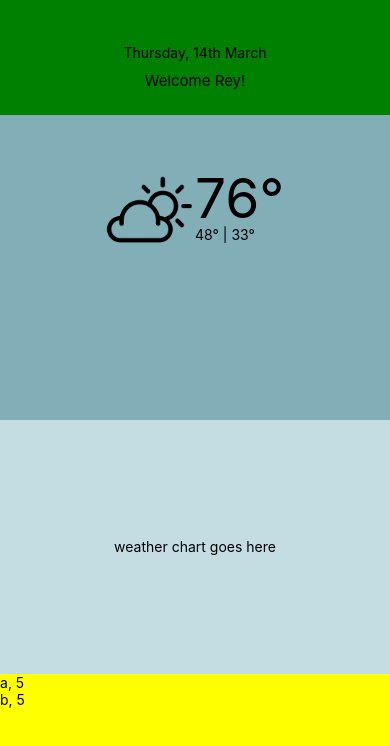
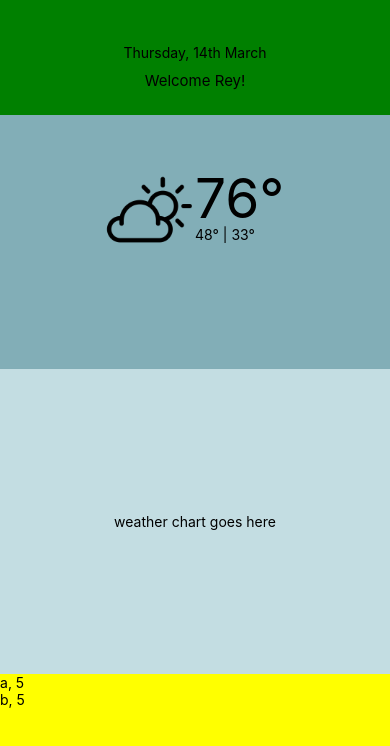
Before and after one commit to nurmerey/OutieApp, a React Native app: screen / in a window 390 px wide. Shown: the top 746 px of the page. Built offline with nearby package versions, Linux system fonts and the light colour scheme.

Commit message:
Move Chart to separate component

```diff
--- /dev/null
+++ b/components/Chart.js
@@ -0,0 +1,32 @@
+import React, { Component } from 'react';
+import {
+  Platform,
+  StyleSheet,
+  Text,
+  View,
+  Image
+} from 'react-native';
+
+export default class Chart extends Component {
+  constructor(props) {
+    super(props)
+
+  }
+
+  render() {
+    return (
+        <View style={styles.weatherChart}>
+            <Text style={styles.weatherChartText}>weather chart goes here</Text>
+        </View>
+    );
+  }
+}
+
+const styles = StyleSheet.create({
+  weatherChart:{
+
+  },
+  weatherChartText:{
+
+  }
+});
--- a/components/Weather.js
+++ b/components/Weather.js
@@ -12,6 +12,8 @@ import {
   View,
   Image
 } from 'react-native';
+
+import Chart from './Chart'
 
 export default class Weather extends Component {
   constructor(props) {
@@ -53,7 +55,7 @@ const styles = StyleSheet.create({
     paddingTop:50
   },
   weatherBox:{
-    flex: 1,
+    flex: 0.5,
     flexDirection: 'row'
   },
   weatherBoxLeft:{
@@ -71,7 +73,7 @@ const styles = StyleSheet.create({
     fontSize: 22
   },
   weatherChart:{
-    flex:1,
+    flex:0.75,
     width:'100%',
     backgroundColor:'#c3dde2',
     justifyContent: 'center',
@@ -81,8 +83,5 @@ const styles = StyleSheet.create({
     shadowOpacity: 0.8,
     shadowRadius: 4,
     elevation: 1
-  },
-  weatherChartText:{
-
   }
 });
```
